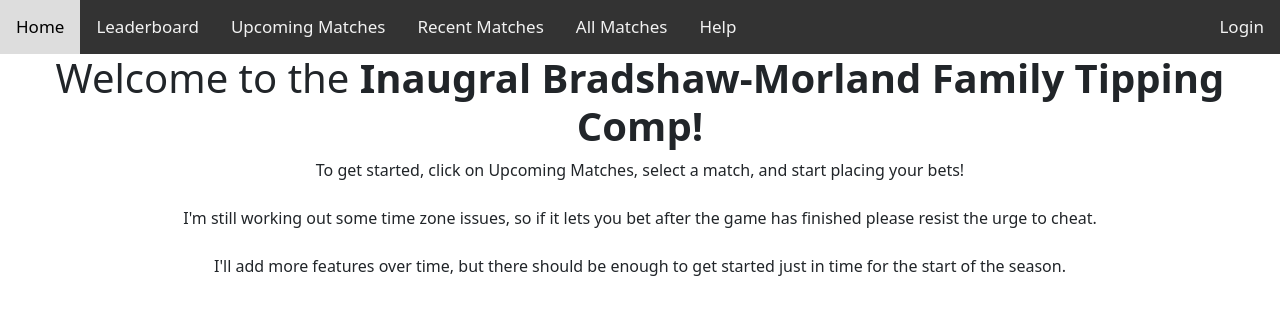
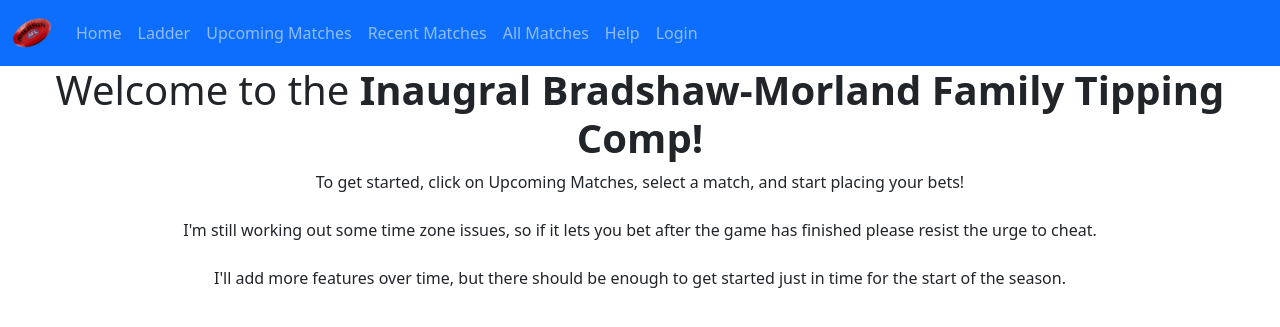
Before and after one commit to roxgib/mb-tipping-comp, a Django app: template project/tippingcomp/templates/index.html in a window 1280 px wide. Shown: the top 327 px of the page. Run offline with Django 3.2, Linux system fonts and the light colour scheme; the template is opened without the code that fills it, so the values that code supplies are empty; some libraries are stand-ins or nearby versions.

Commit message:
Topnav and theme improvements

```diff
--- a/project/tipping/urls.py
+++ b/project/tipping/urls.py
@@ -18,5 +18,6 @@ from django.urls import include, path
 
 urlpatterns = [
     path('admin/', admin.site.urls),
+    path('', include('tippingcomp.urls')),
     path('tippingcomp/', include('tippingcomp.urls'))
 ]
--- a/project/tippingcomp/templates/head.html
+++ b/project/tippingcomp/templates/head.html
@@ -1,4 +1,6 @@
+{% load static %}
 <meta charset="utf-8">
 <meta name="viewport" content="width=device-width, initial-scale=1">
 <link href="https://cdn.jsdelivr.net/npm/bootstrap@5.1.3/dist/css/bootstrap.min.css" rel="stylesheet" integrity="sha384-1BmE4kWBq78iYhFldvKuhfTAU6auU8tT94WrHftjDbrCEXSU1oBoqyl2QvZ6jIW3" crossorigin="anonymous">
+<link rel="shortcut icon" type="image/x-icon" href="{% static 'favicon.ico' %}"/>
 <title>Tipping Competition</title>
--- a/project/tippingcomp/templates/index.html
+++ b/project/tippingcomp/templates/index.html
@@ -14,6 +14,7 @@
   <body>
 
     {% include 'topnav.html' %}
+
     <div class="all">
       <h1>Welcome to the <b>Inaugral Bradshaw-Morland Family Tipping Comp!</b></h1>
 
@@ -25,9 +26,6 @@
       <br>
       I'll add more features over time, but there should be enough to get started just in time for the start of the season.
     </div>
-
-    <script src="https://cdn.jsdelivr.net/npm/@popperjs/core@2.10.2/dist/umd/popper.min.js" integrity="sha384-7+zCNj/IqJ95wo16oMtfsKbZ9ccEh31eOz1HGyDuCQ6wgnyJNSYdrPa03rtR1zdB" crossorigin="anonymous"></script>
-    <script src="https://cdn.jsdelivr.net/npm/bootstrap@5.1.3/dist/js/bootstrap.min.js" integrity="sha384-QJHtvGhmr9XOIpI6YVutG+2QOK9T+ZnN4kzFN1RtK3zEFEIsxhlmWl5/YESvpZ13" crossorigin="anonymous"></script>
-
+    {% include 'scripts.html' %}
   </body>
 </html>
--- a/project/tippingcomp/templates/scoreboard.html
+++ b/project/tippingcomp/templates/scoreboard.html
@@ -67,7 +67,7 @@
   </style>
   <body>
     {% include 'topnav.html' %}
-    <div class="title"><h1>Leaderboard</h1></div>
+    <div class="title"><h1>Ladder</h1></div>
     <div id="container">
       {% for user in users %}
       <div class="row">
--- /dev/null
+++ b/project/tippingcomp/templates/scripts.html
@@ -0,0 +1 @@
+<script src="https://cdn.jsdelivr.net/npm/bootstrap@5.1.3/dist/js/bootstrap.bundle.min.js" integrity="sha384-ka7Sk0Gln4gmtz2MlQnikT1wXgYsOg+OMhuP+IlRH9sENBO0LRn5q+8nbTov4+1p" crossorigin="anonymous"></script>
--- a/project/tippingcomp/templates/topnav.html
+++ b/project/tippingcomp/templates/topnav.html
@@ -1,13 +1,28 @@
-<div class="topnav">
-    <a href="/tippingcomp/">Home</a>
-    <a href="/tippingcomp/scoreboard">Leaderboard</a>
-    <a href="/tippingcomp/matches/upcoming">Upcoming Matches</a>
-    <a href="/tippingcomp/matches/recent">Recent Matches</a>
-    <a href="/tippingcomp/matches/">All Matches</a>
-    <a href="/tippingcomp/help/">Help</a>
-    <div class="login">{% if user.is_authenticated %}
-        <a href="{% url 'logout' %}">Log Out</a>
-        {% else %}
-        <a href="/tippingcomp/login/">Login</a>
-        {% endif %}</div>
-</div>
+<nav class="navbar navbar-expand-md navbar-dark bg-primary">
+    <div class="container-fluid w-100">
+        <a class="navbar-brand" href="#">
+            <img src="/static/logo.png" alt="AFL Ball Logo" width="40" height="auto">
+        </a>
+        <button class="navbar-toggler" type="button" data-bs-toggle="collapse" data-bs-target="#navbarSupportedContent" aria-controls="navbarSupportedContent" aria-expanded="false" aria-label="Toggle navigation">
+            <span class="navbar-toggler-icon"></span>
+        </button>
+
+        <div class="collapse navbar-collapse" id="navbarSupportedContent">
+            <div class="navbar-nav">
+                    <a class="nav-item nav-link {% if request.resolver_match.url_name == 'index' %}active{% endif %}" href="/tippingcomp/">Home </a>
+                    <a class="nav-item nav-link {% if request.resolver_match.url_name == 'scoreboard' %}active{% endif %}" href="/tippingcomp/scoreboard">Ladder</a>
+                    <a class="nav-item nav-link {% if request.resolver_match.url_name == 'upcoming matches' %}active{% endif %}" href="/tippingcomp/matches/upcoming">Upcoming Matches</a>
+                    <a class="nav-item nav-link {% if request.resolver_match.url_name == 'recent matches' %}active{% endif %}" href="/tippingcomp/matches/recent">Recent Matches</a>
+                    <a class="nav-item nav-link {% if request.resolver_match.url_name == 'matches' %}active{% endif %}" href="/tippingcomp/matches/">All Matches</a>
+                    <a class="nav-item nav-link {% if request.resolver_match.url_name == 'help' %}active{% endif %}" href="/tippingcomp/help/">Help</a>
+                <div class="navbar-nav ms-auto">
+                    {% if user.is_authenticated %}
+                        <a class="nav-item nav-link login" href="{% url 'logout' %}">Log Out</a>
+                        {% else %}
+                        <a class="nav-item nav-link login {% if request.resolver_match.url_name == 'login' %}active{% endif %}" href="/tippingcomp/login/">Login</a>
+                    {% endif %}
+                </div>
+            </div>
+        </div>
+    </div>
+</nav>
--- a/project/tippingcomp/urls.py
+++ b/project/tippingcomp/urls.py
@@ -5,8 +5,8 @@ from . import views
 urlpatterns = [
     path('', views.index, name='index'),
     path('matches/', views.matches, name='matches'),
-    path('matches/upcoming/', views.upcoming_matches, name='bet'),
-    path('matches/recent/', views.recent_matches, name='bet'),
+    path('matches/upcoming/', views.upcoming_matches, name='upcoming matches'),
+    path('matches/recent/', views.recent_matches, name='recent matches'),
     path('matches/<int:id>/', views.match, name='match'),
     path('matches/<int:id>/bet/<str:homeoraway>/', views.bet, name='bet'),
     path('scoreboard/', views.scoreboard, name='scoreboard'),
```
Also changed, not shown: project/static/android-chrome-192x192.png (added), project/static/android-chrome-512x512.png (added), project/static/apple-touch-icon.png (added), project/static/favicon-16x16.png (added), project/static/favicon-32x32.png (added), project/static/favicon.ico (added), project/static/logo.png (added), project/static/logo_a.png (added), project/static/logo_f.png (added).
